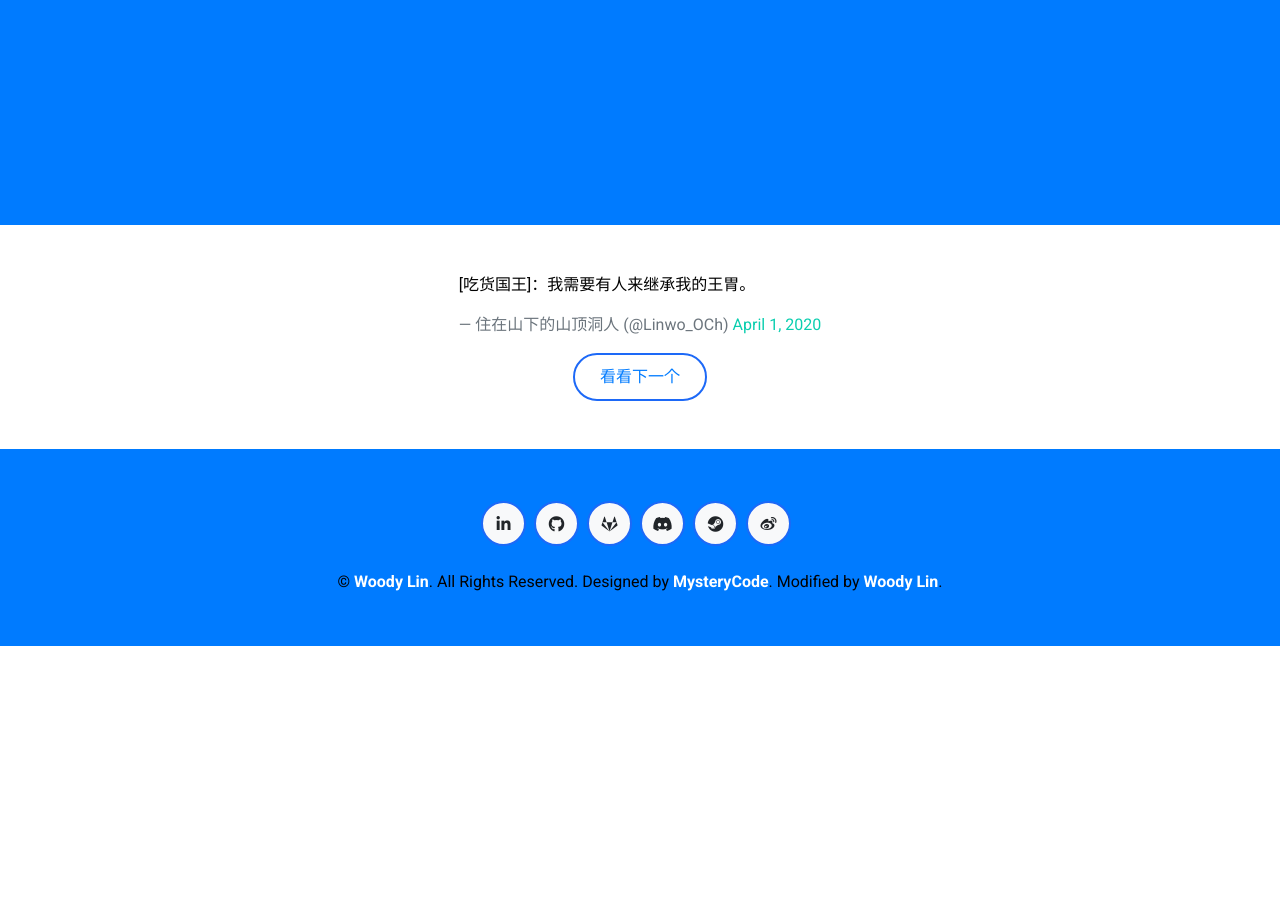
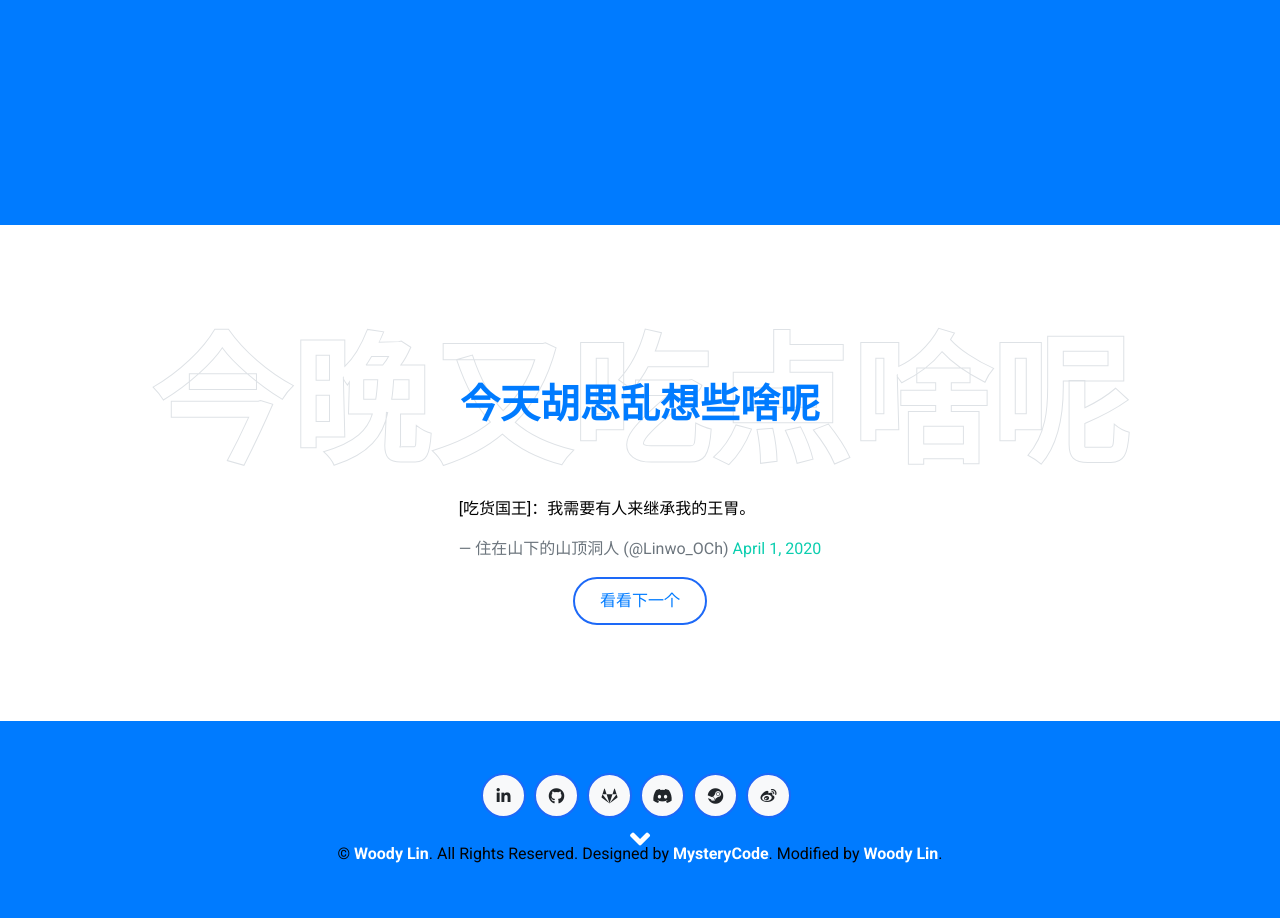
Before and after one commit to WoodyLinwc/WoodyLinwc.github.io, a Jekyll site: the page built from moyu.md, in a window 1280 px wide. Built offline with Jekyll 4.4.1, drawn with Linux system fonts in a browser that asks for light colours; nearby versions of some CDN libraries; comment, search, counter and statistics services are not loaded.

Commit message:
Update moyu.md

```diff
--- a/moyu.md
+++ b/moyu.md
@@ -7,6 +7,16 @@ layout: sub
 <div class="container-fluid bg-primary d-flex align-items-center mb-5 py-5" id="home" style="min-height: 25vh;"></div>
 <!-- Header End -->
 
+<!-- Testimonial Start -->
+<div class="container-fluid py-5" id="testimonial">
+    <div class="container">
+        <div class="position-relative d-flex align-items-center justify-content-center">
+            <h1 class="display-1 text-uppercase text-white" style="-webkit-text-stroke: 1px #dee2e6;">今晚又吃点啥呢</h1>
+            <h1 class="position-absolute text-uppercase text-primary">今天胡思乱想些啥呢</h1>
+    </div>
+</div>
+<!-- Testimonial End -->
+
 <!-- Twitter Start-->
 <div id="tweet-container"></div>
 <button id="generate-button" onclick="generateRandomTweet()" class="btn btn-outline-primary nav-item">看看下一个</button>
```
